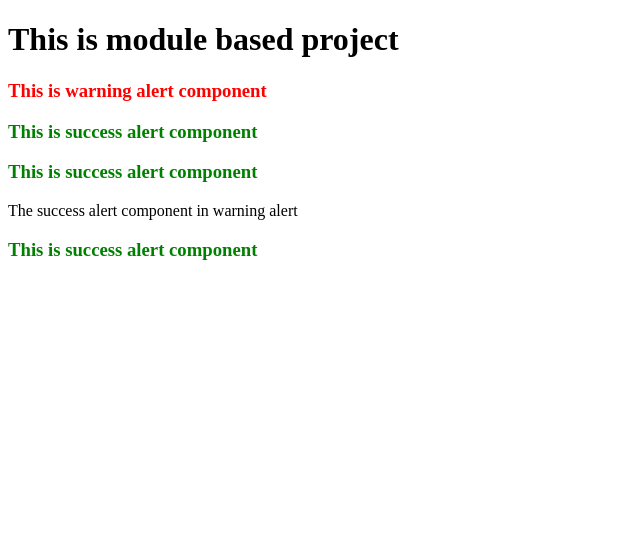
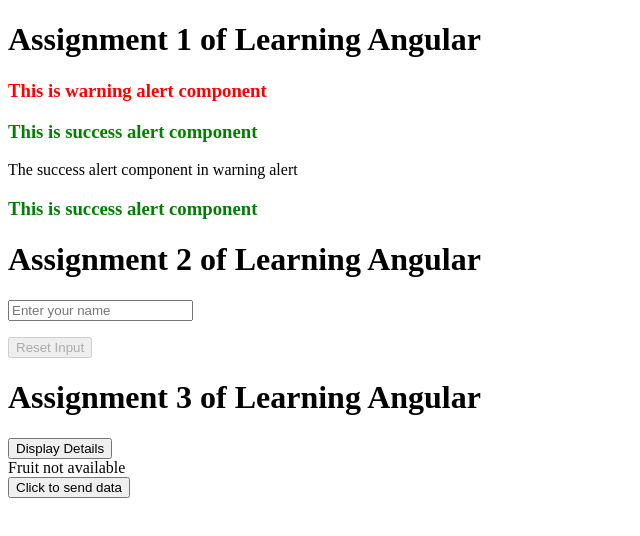
Before and after one commit to sahilkhimani/moduled-angular-app, an Angular app: page / in a window 1280 px wide. Shown: the top 536 px of the page, without its empty margins (0-640 px from the left). Built offline with nearby package versions, Linux system fonts and the light colour scheme.

Commit message:
practise

```diff
--- a/src/app/app.component.html
+++ b/src/app/app.component.html
@@ -1,3 +1,14 @@
-<h1>This is module based project</h1>
+<h1>Assignment 1 of Learning Angular</h1>
 <app-warning-alert></app-warning-alert>
 <app-success-alert></app-success-alert>
+
+<h1>Assignment 2 of Learning Angular</h1>
+<app-form></app-form>
+
+<h1>Assignment 3 of Learning Angular</h1>
+<!-- <app-thirdtask [title]="title"></app-thirdtask> -->
+<!-- <app-thirdtask [fruits]="fruitsArr"></app-thirdtask> -->
+ <app-thirdtask (myEvent)="fruits=$event"></app-thirdtask>
+ <div *ngFor="let item of fruits">
+    item from child
+    {{item}}</div>
--- a/src/app/app.component.ts
+++ b/src/app/app.component.ts
@@ -8,4 +8,10 @@
 })
 export class AppComponent {
   title = 'moduleBasedApp';
+  fruits= [];
+  // fruitsArr = ['apple', 'banana', 'orange', 'grapes'];
+  // myObj = {
+  //   'name' : 'sahil',
+  //   'role' : 'dev'
+  // };
 }
--- /dev/null
+++ b/src/app/form/form.component.html
@@ -0,0 +1,9 @@
+<!-- <input (keyup)="AddData(username.value)" type="text" #username placeholder="Enter your username"/> -->
+<!-- <button (click) = "AddData(username.value)">Click to add</button> -->
+<!-- <h1>{{ name }}</h1> -->
+
+<input [(ngModel)]="username" type="text" name="username" placeholder="Enter your name" />
+<p>{{ username }}</p>
+
+<!-- <button [disabled]="username == ''" (click)="resetInput()" >Reset Input</button> -->
+<button [disabled]="username == ''" (click)="username = ''" >Reset Input</button>
--- /dev/null
+++ b/src/app/form/form.component.ts
@@ -0,0 +1,20 @@
+import { Component } from '@angular/core';
+@Component({
+  selector: 'app-form',
+  standalone: false,
+  templateUrl: './form.component.html',
+  styleUrl: './form.component.css'
+})
+export class FormComponent {
+  // name = '';
+  // AddData(username : any){
+  //   this.name = username;
+  // }
+
+  username = '';
+  resetInput(){
+    if(this.username != ''){
+      this.username = '';
+    }
+  }
+}
--- /dev/null
+++ b/src/app/thirdtask/thirdtask.component.css
@@ -0,0 +1,3 @@
+.whiteFont {
+    color : white;
+}
--- /dev/null
+++ b/src/app/thirdtask/thirdtask.component.html
@@ -0,0 +1,31 @@
+<button (click) = "toggleDisplay()" >Display Details</button>
+<p *ngIf="showSecretPara">Secret Password = "Sahil"</p>
+
+<div *ngFor="let item of logArr"
+[ngStyle]="{backgroundColor : item >= 5 ? 'blue' : 'transparent'}"
+[ngClass]="{'whiteFont' : item >= 5}"
+>{{ item }}</div>
+
+<div [ngSwitch]="fruit">
+    <div *ngSwitchCase="'Apple'.toLowerCase()">You have selected {{fruit}} </div>
+    <div *ngSwitchCase="'Mango'.toLowerCase()">You have selected {{fruit}}</div>
+    <div *ngSwitchCase="'Banana'.toLowerCase()">You have selected {{fruit}}</div>
+    <div *ngSwitchCase="'Orange'.toLowerCase()">You have selected {{fruit}}</div>
+    <div *ngSwitchDefault>Fruit not available</div>
+
+</div>
+
+<div *ngFor="let item of logArr; even as e">
+    <h1> {{ e }} {{item}}</h1>
+</div>
+
+<div>{{title}}</div>
+<div *ngFor="let item of fruits">
+    <ul>
+    <li>{{ item }}</li>
+    </ul>
+</div>
+
+<div *ngFor="let item of myObj | keyvalue">{{item.value}}</div>
+
+<button (click) = "sendData()"> Click to send data</button>
--- /dev/null
+++ b/src/app/thirdtask/thirdtask.component.ts
@@ -0,0 +1,29 @@
+import { Component, Input , EventEmitter, Output} from '@angular/core';
+
+@Component({
+  selector: 'app-thirdtask',
+  standalone: false,
+
+  templateUrl: './thirdtask.component.html',
+  styleUrl: './thirdtask.component.css'
+})
+export class ThirdtaskComponent{
+  fruitsArr = ['apple', 'banana', 'orange'];
+  @Output() myEvent = new EventEmitter();
+
+  sendData(){
+    this.myEvent.emit(this.fruitsArr);
+  }
+  @Input() title = '';
+  @Input() fruits : string[] = [];
+  @Input() myObj : any = { };
+  public fruit = ''.toLowerCase();
+  showSecretPara = false;
+  logArr:any[] = [];
+  count = 1;
+  toggleDisplay(){
+    this.showSecretPara = !this.showSecretPara;
+    this.logArr.push(this.count++);
+  }
+
+}
--- a/src/app/warning-alert/warning-alert.component.html
+++ b/src/app/warning-alert/warning-alert.component.html
@@ -1,4 +1,3 @@
 <h3>This is warning alert component</h3>
 <app-success-alert></app-success-alert>
-<app-success-alert></app-success-alert>
 <p>The success alert component in warning alert</p>
```
Also changed, not shown: src/app/app.module.ts (+10 -3 lines), src/app/form/form.component.css (added), 2 other files (tests, documents, lock files or other folders).
